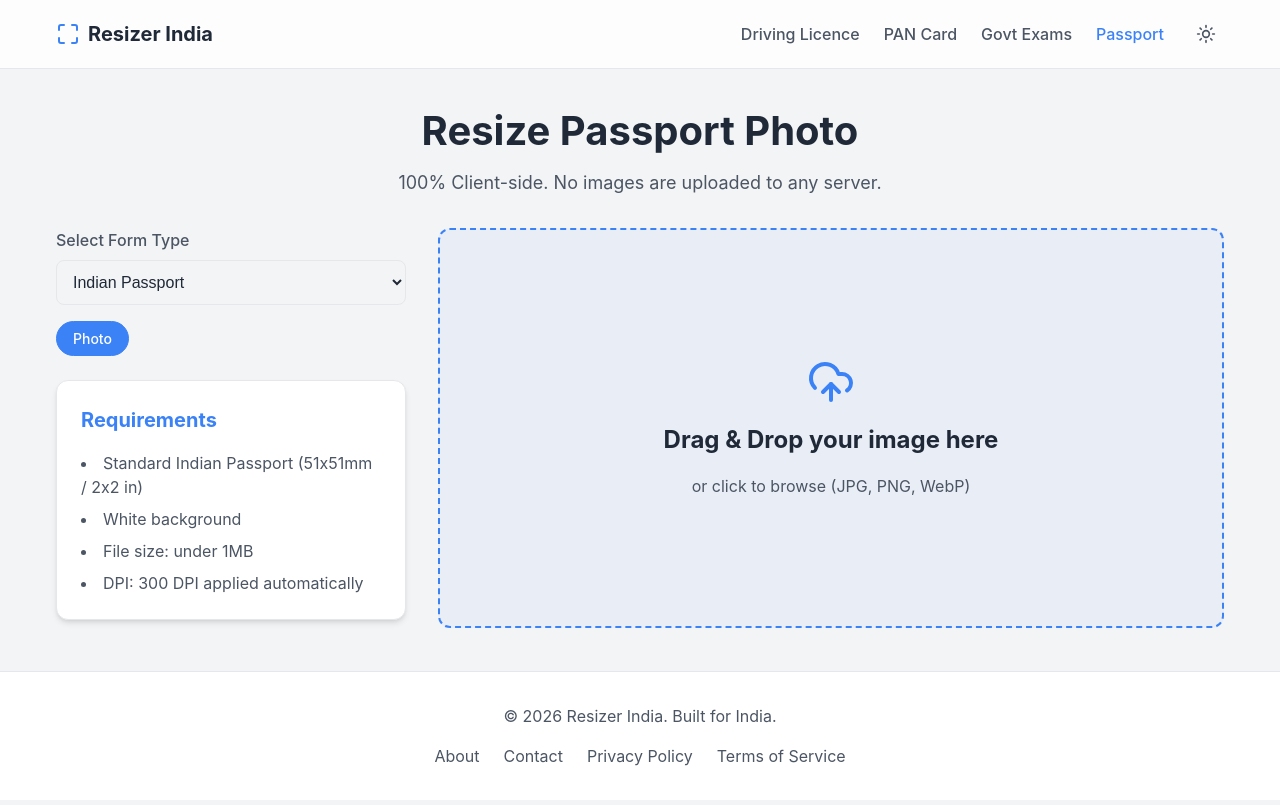
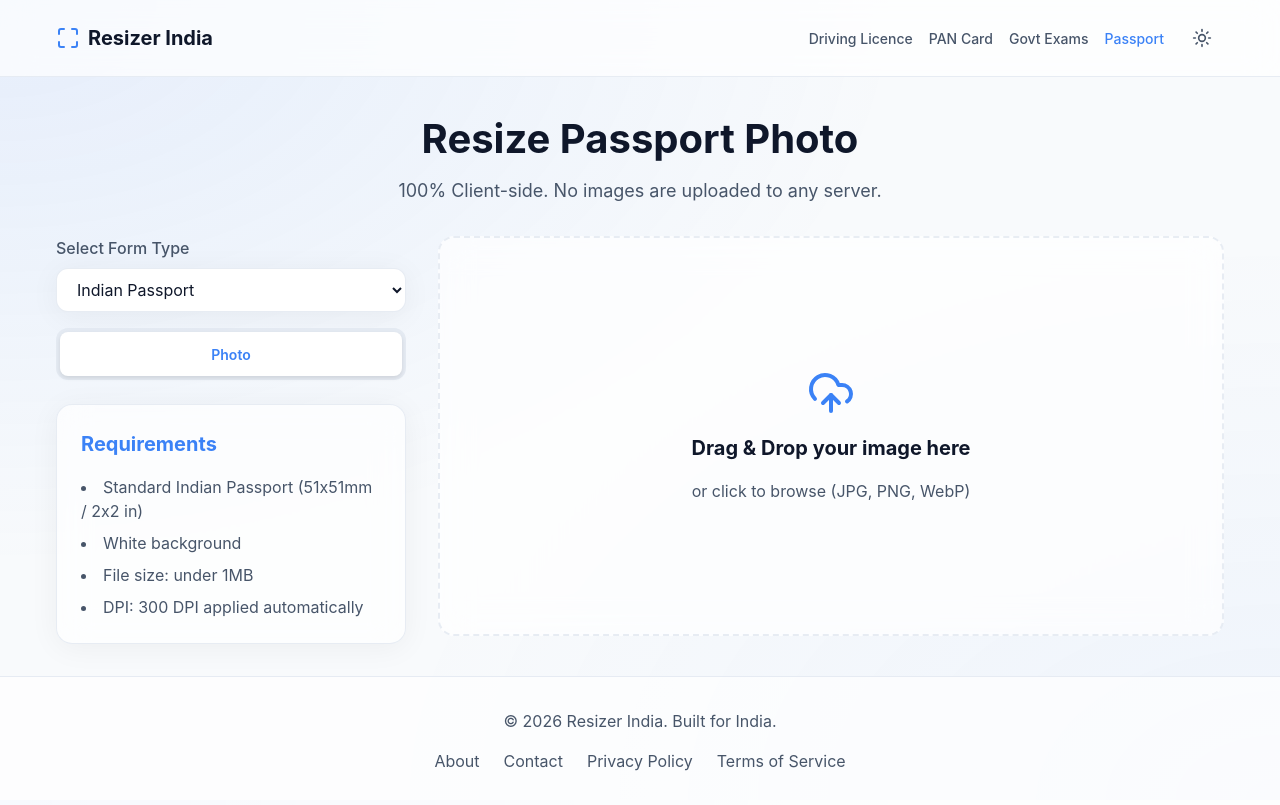
Before and after one commit to TechyNisarg/resizer-india, a React (Vite) app: page /passport-photo-resizer in a window 1280 px wide. Built offline with nearby package versions, Linux system fonts and the light colour scheme; a web font is replaced by a local one.

Commit message:
feat: Replace sliders with react-easy-crop, UI glassmorphic revamp

```diff
--- a/package.json
+++ b/package.json
@@ -13,6 +13,7 @@
     "lucide-react": "^1.17.0",
     "react": "^19.2.6",
     "react-dom": "^19.2.6",
+    "react-easy-crop": "^5.5.7",
     "react-router-dom": "^7.16.0"
   },
   "devDependencies": {
--- a/src/index.css
+++ b/src/index.css
@@ -1,30 +1,33 @@
 @import url('https://fonts.googleapis.css2?family=Inter:wght@400;500;600;700&display=swap');
 
 :root {
-  --bg-color: #f3f4f6;
-  --surface: #ffffff;
-  --text-primary: #1f2937;
-  --text-secondary: #4b5563;
-  --border-color: #e5e7eb;
+  --bg-color: #f8fafc;
+  --surface: rgba(255, 255, 255, 0.7);
+  --surface-solid: #ffffff;
+  --text-primary: #0f172a;
+  --text-secondary: #475569;
+  --border-color: rgba(226, 232, 240, 0.8);
   --primary: #3b82f6;
   --primary-hover: #2563eb;
   --danger: #ef4444;
   --danger-hover: #dc2626;
-  --shadow: 0 4px 6px -1px rgb(0 0 0 / 0.1), 0 2px 4px -2px rgb(0 0 0 / 0.1);
-  --shadow-hover: 0 10px 15px -3px rgb(0 0 0 / 0.1), 0 4px 6px -4px rgb(0 0 0 / 0.1);
-  --radius: 12px;
+  --shadow: 0 4px 30px rgba(0, 0, 0, 0.05);
+  --shadow-hover: 0 10px 40px rgba(0, 0, 0, 0.1);
+  --radius: 16px;
   --font-sans: 'Inter', system-ui, sans-serif;
-  --transition: all 0.2s ease;
+  --transition: all 0.25s cubic-bezier(0.4, 0, 0.2, 1);
+  --blur: blur(16px);
 }
 
 html.dark {
-  --bg-color: #111827;
-  --surface: #1f2937;
-  --text-primary: #f9fafb;
-  --text-secondary: #9ca3af;
-  --border-color: #374151;
-  --shadow: 0 4px 6px -1px rgb(0 0 0 / 0.5);
-  --shadow-hover: 0 10px 15px -3px rgb(0 0 0 / 0.5);
+  --bg-color: #0f172a;
+  --surface: rgba(30, 41, 59, 0.6);
+  --surface-solid: #1e293b;
+  --text-primary: #f8fafc;
+  --text-secondary: #94a3b8;
+  --border-color: rgba(51, 65, 85, 0.6);
+  --shadow: 0 4px 30px rgba(0, 0, 0, 0.3);
+  --shadow-hover: 0 10px 40px rgba(0, 0, 0, 0.5);
 }
 
 * {
@@ -40,6 +43,10 @@ body {
   line-height: 1.5;
   -webkit-font-smoothing: antialiased;
   transition: background-color var(--transition), color var(--transition);
+  background-image:
+    radial-gradient(at 0% 0%, rgba(59, 130, 246, 0.1) 0px, transparent 50%),
+    radial-gradient(at 100% 100%, rgba(59, 130, 246, 0.05) 0px, transparent 50%);
+  background-attachment: fixed;
 }
 
 a {
@@ -52,6 +59,11 @@ button {
   cursor: pointer;
   border: none;
   outline: none;
+  min-height: 44px; /* Accessible touch target */
+}
+input, select {
+  font-family: inherit;
+  min-height: 44px; /* Accessible touch target */
 }
 
 .app-wrapper {
@@ -65,8 +77,9 @@ button {
   position: sticky;
   top: 0;
   z-index: 50;
-  background-color: color-mix(in srgb, var(--surface) 80%, transparent);
-  backdrop-filter: blur(12px);
+  background-color: var(--surface);
+  backdrop-filter: var(--blur);
+  -webkit-backdrop-filter: var(--blur);
   border-bottom: 1px solid var(--border-color);
   transition: background-color var(--transition);
 }
@@ -78,6 +91,8 @@ button {
   display: flex;
   justify-content: space-between;
   align-items: center;
+  flex-wrap: wrap;
+  gap: 1rem;
 }
 
 .logo {
@@ -96,13 +111,15 @@ button {
 .nav-menu {
   display: flex;
   align-items: center;
-  gap: 1.5rem;
+  gap: 1rem;
+  flex-wrap: wrap;
 }
 
 .nav-link {
   font-weight: 500;
   color: var(--text-secondary);
   transition: color var(--transition);
+  font-size: 0.875rem;
 }
 
 .nav-link:hover, .nav-link.active {
@@ -115,9 +132,10 @@ button {
   display: flex;
   align-items: center;
   justify-content: center;
-  padding: 0.5rem;
   border-radius: 50%;
   transition: var(--transition);
+  min-height: 44px;
+  width: 44px;
 }
 .theme-toggle:hover {
   background-color: var(--border-color);
@@ -134,22 +152,16 @@ button {
 }
 
 .card {
-  background-color: var(--surface);
+  background: var(--surface);
+  backdrop-filter: var(--blur);
+  -webkit-backdrop-filter: var(--blur);
   border-radius: var(--radius);
   padding: 1.5rem;
   box-shadow: var(--shadow);
   border: 1px solid var(--border-color);
 }
 
-.page-container {
-  max-width: 800px;
-  margin: 0 auto;
-}
-
-.page-container h1 { margin-bottom: 1rem; color: var(--primary); }
-.page-container p { margin-bottom: 1rem; color: var(--text-secondary); }
-
-/* Home & Layout */
+/* Layout */
 .home-container {
   display: flex;
   flex-direction: column;
@@ -159,24 +171,37 @@ button {
 .hero-section {
   text-align: center;
 }
-.hero-section h1 { font-size: 2.5rem; margin-bottom: 0.5rem; }
-.hero-section p { color: var(--text-secondary); font-size: 1.125rem; }
+.hero-section h1 { font-size: 2rem; margin-bottom: 0.5rem; }
+.hero-section p { color: var(--text-secondary); font-size: 1rem; }
+@media (min-width: 768px) {
+  .hero-section h1 { font-size: 2.5rem; }
+  .hero-section p { font-size: 1.125rem; }
+}
 
 .workspace {
-  display: grid;
-  grid-template-columns: 1fr;
-  gap: 2rem;
-  align-items: start;
+  display: flex;
+  flex-direction: column;
+  gap: 1.5rem;
 }
 
 @media (min-width: 768px) {
-  .workspace { grid-template-columns: 350px 1fr; }
+  .workspace {
+    display: grid;
+    grid-template-columns: 350px 1fr;
+    gap: 2rem;
+    align-items: start;
+  }
 }
 
 .sidebar {
   display: flex;
   flex-direction: column;
   gap: 1.5rem;
+  /* Push to top on mobile */
+  order: -1;
+}
+@media (min-width: 768px) {
+  .sidebar { order: 0; }
 }
 
 /* Category Select & Pills */
@@ -193,37 +218,40 @@ button {
 }
 .category-select select {
   width: 100%;
-  padding: 0.75rem;
-  border-radius: 8px;
+  padding: 0 1rem;
+  border-radius: 12px;
   border: 1px solid var(--border-color);
-  background-color: var(--bg-color);
+  background-color: var(--surface-solid);
   color: var(--text-primary);
   font-size: 1rem;
   cursor: pointer;
+  box-shadow: var(--shadow);
 }
 .type-pills {
   display: flex;
-  flex-wrap: wrap;
-  gap: 0.5rem;
+  background: var(--border-color); /* slightly darker background for the pill container */
+  padding: 4px;
+  border-radius: 12px;
+  gap: 2px;
 }
 .pill-btn {
-  padding: 0.5rem 1rem;
-  border-radius: 9999px;
-  background-color: var(--bg-color);
+  flex: 1;
+  padding: 0.5rem;
+  border-radius: 8px;
+  background-color: transparent;
   color: var(--text-secondary);
-  border: 1px solid var(--border-color);
   font-size: 0.875rem;
-  font-weight: 500;
+  font-weight: 600;
   transition: var(--transition);
+  text-align: center;
 }
 .pill-btn:hover {
-  border-color: var(--primary);
-  color: var(--primary);
+  color: var(--text-primary);
 }
 .pill-btn.active {
-  background-color: var(--primary);
-  color: white;
-  border-color: var(--primary);
+  background-color: var(--surface-solid);
+  color: var(--primary);
+  box-shadow: 0 2px 4px rgba(0,0,0,0.1);
 }
 
 /* Custom Controls */
@@ -231,11 +259,6 @@ button {
   display: flex;
   flex-direction: column;
   gap: 1rem;
-  background-color: var(--surface);
-  padding: 1.5rem;
-  border-radius: var(--radius);
-  box-shadow: var(--shadow);
-  border: 1px solid var(--border-color);
 }
 .custom-controls label {
   display: flex;
@@ -245,11 +268,11 @@ button {
   color: var(--text-secondary);
 }
 .custom-controls input {
-  width: 100px;
-  padding: 0.5rem;
+  width: 120px;
+  padding: 0 0.5rem;
   border: 1px solid var(--border-color);
-  border-radius: 6px;
-  background: var(--bg-color);
+  border-radius: 8px;
+  background: var(--surface-solid);
   color: var(--text-primary);
   text-align: right;
 }
@@ -259,106 +282,67 @@ button {
 .instructions ul { list-style-position: inside; color: var(--text-secondary); display: flex; flex-direction: column; gap: 0.5rem; }
 
 /* Dropzone */
+@keyframes pulseBorder {
+  0% { border-color: rgba(59, 130, 246, 0.4); }
+  50% { border-color: rgba(59, 130, 246, 1); background-color: rgba(59, 130, 246, 0.1); }
+  100% { border-color: rgba(59, 130, 246, 0.4); }
+}
+
 .dropzone {
-  border: 2px dashed var(--primary);
+  border: 2px dashed var(--border-color);
   border-radius: var(--radius);
-  padding: 4rem 2rem;
+  padding: 3rem 1.5rem;
   text-align: center;
   cursor: pointer;
-  background-color: color-mix(in srgb, var(--primary) 5%, transparent);
+  background: var(--surface);
+  backdrop-filter: var(--blur);
   transition: var(--transition);
   display: flex;
   flex-direction: column;
   align-items: center;
   justify-content: center;
   gap: 1rem;
-  min-height: 400px;
+  min-height: 300px;
 }
-.dropzone:hover, .dropzone.dragover {
-  background-color: color-mix(in srgb, var(--primary) 10%, transparent);
-  transform: scale(1.02);
+@media (min-width: 768px) {
+  .dropzone { min-height: 400px; padding: 4rem 2rem; }
 }
+.dropzone:hover {
+  border-color: var(--primary);
+  background-color: rgba(59, 130, 246, 0.05);
+}
+.dropzone.dragover {
+  animation: pulseBorder 1.5s infinite;
+}
+
 .upload-icon { color: var(--primary); }
-.dropzone h3 { font-size: 1.5rem; color: var(--text-primary); }
+.dropzone h3 { font-size: 1.25rem; color: var(--text-primary); }
 .dropzone p { color: var(--text-secondary); }
 
-/* Preview */
-.preview-wrapper {
-  background-color: var(--surface);
+/* Cropper Container */
+.cropper-container {
+  position: relative;
+  width: 100%;
+  height: 60vh;
+  min-height: 350px;
+  background: var(--surface-solid);
   border-radius: var(--radius);
-  padding: 2rem;
+  overflow: hidden;
   box-shadow: var(--shadow);
   border: 1px solid var(--border-color);
-  display: flex;
-  justify-content: center;
-  align-items: center;
-  min-height: 400px;
 }
-.preview-inner {
-  border: 2px dashed var(--border-color);
-  background-color: var(--bg-color);
-  padding: 0.5rem;
-}
-canvas {
-  max-width: 100%;
-  height: auto;
-  display: block;
-  box-shadow: 0 0 10px rgba(0,0,0,0.1);
+@media (min-width: 768px) {
+  .cropper-container { height: 600px; }
 }
 
 /* Controls */
-.controls-panel {
-  background-color: var(--surface);
-  border-radius: var(--radius);
-  padding: 1.5rem;
-  box-shadow: var(--shadow);
-  border: 1px solid var(--border-color);
+.controls-container {
   display: flex;
   flex-direction: column;
-  gap: 1.5rem;
-}
-.slider-group {
-  display: flex;
-  flex-direction: column;
-  gap: 0.5rem;
-}
-.slider-header {
-  display: flex;
-  justify-content: space-between;
-  align-items: center;
-  font-size: 0.875rem;
-  font-weight: 500;
-  color: var(--text-secondary);
-}
-.slider-actions {
-  display: flex;
-  align-items: center;
-  gap: 0.5rem;
-}
-.slider-actions output {
-  background: var(--bg-color);
-  padding: 0.2rem 0.5rem;
-  border-radius: 4px;
-  font-variant-numeric: tabular-nums;
-}
-.reset-btn {
-  background: var(--bg-color);
-  color: var(--text-secondary);
-  border-radius: 50%;
-  width: 24px;
-  height: 24px;
-  display: flex;
-  align-items: center;
-  justify-content: center;
-}
-.reset-btn:hover { background: var(--border-color); color: var(--text-primary); }
-
-input[type=range] {
-  width: 100%;
-  accent-color: var(--primary);
+  gap: 1rem;
 }
 
-.action-buttons {
+.control-actions {
   display: flex;
   gap: 1rem;
 }
@@ -368,8 +352,8 @@ input[type=range] {
   align-items: center;
   justify-content: center;
   gap: 0.5rem;
-  padding: 0.75rem 1rem;
-  border-radius: 8px;
+  padding: 0 1rem;
+  border-radius: 12px;
   font-weight: 600;
   transition: var(--transition);
 }
@@ -379,15 +363,17 @@ input[type=range] {
   color: white;
   width: 100%;
   font-size: 1.125rem;
+  box-shadow: 0 4px 12px rgba(59, 130, 246, 0.3);
 }
 .btn-primary:hover:not(:disabled) {
   background-color: var(--primary-hover);
   transform: translateY(-2px);
-  box-shadow: 0 4px 12px rgba(59, 130, 246, 0.4);
+  box-shadow: 0 6px 16px rgba(59, 130, 246, 0.4);
 }
 .btn-primary:disabled {
   opacity: 0.7;
   cursor: not-allowed;
+  transform: none;
 }
 .btn-primary.processing {
   animation: pulse 1.5s infinite;
@@ -395,7 +381,7 @@ input[type=range] {
 
 .btn-secondary {
   flex: 1;
-  background-color: var(--bg-color);
+  background-color: var(--surface-solid);
   color: var(--text-primary);
   border: 1px solid var(--border-color);
 }
@@ -407,6 +393,7 @@ input[type=range] {
   flex: 1;
   background-color: color-mix(in srgb, var(--danger) 10%, transparent);
   color: var(--danger);
+  border: 1px solid transparent;
 }
 .btn-danger:hover:not(:disabled) {
   background-color: var(--danger);
@@ -448,7 +435,7 @@ input[type=range] {
   background-color: color-mix(in srgb, var(--danger) 10%, transparent);
   color: var(--danger);
   padding: 1rem;
-  border-radius: var(--radius);
+  border-radius: 12px;
   border: 1px solid var(--danger);
   font-weight: 500;
 }
```
Also changed, not shown: src/components/Controls.tsx (+13 -69 lines), src/components/ImagePreview.tsx (+22 -13 lines), src/hooks/useImageProcessor.ts (+18 -59 lines), src/pages/Home.tsx (+11 -6 lines), 1 other file (tests, documents, lock files or other folders).
